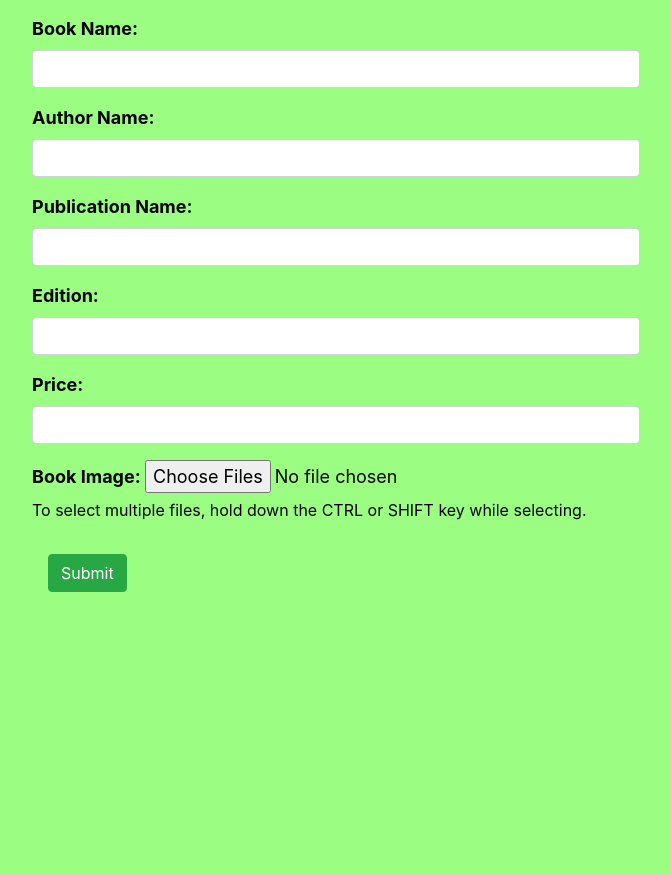
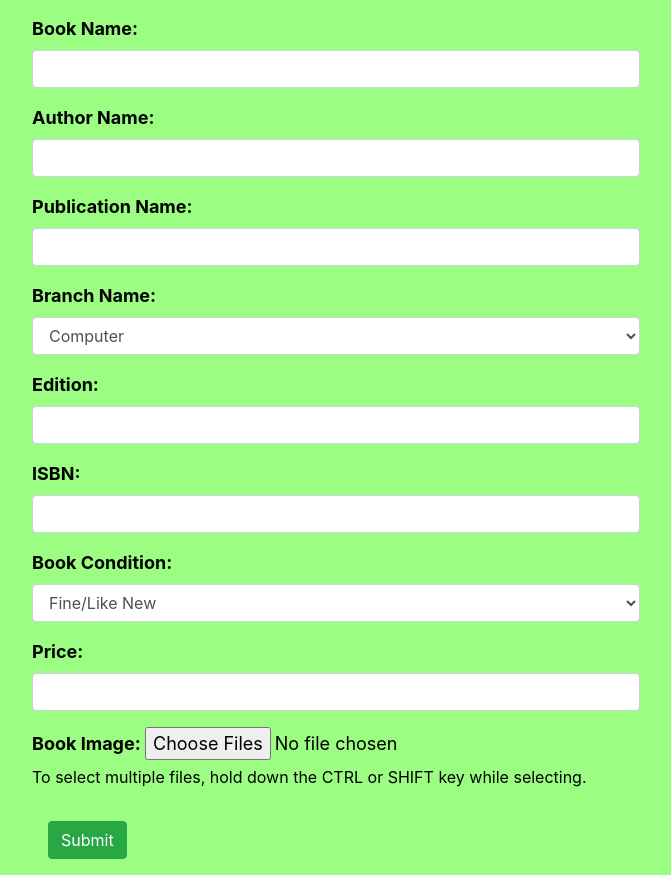
Before and after one commit to snehageorge25/Mini-Project, a Flask app: page /sell_books in a window 1280 px wide. Shown: the part 203-1078 px from the top of the page, without its empty margins (243-914 px from the left). Before the commit the page ends 795 px from the top, so only its background shows below. Run offline with Flask 2, Linux system fonts and the light colour scheme; some libraries are stand-ins or nearby versions.

Commit message:
changes in sell books form

```diff
--- a/forms.py
+++ b/forms.py
@@ -1,5 +1,5 @@
 from flask_wtf import FlaskForm
-from wtforms import StringField, PasswordField, SubmitField, IntegerField, RadioField
+from wtforms import StringField, PasswordField, SubmitField, IntegerField, RadioField,SelectField
 from wtforms.fields.html5 import DateField
 from wtforms.validators import InputRequired, Length, Email, EqualTo, NumberRange
 
@@ -19,8 +19,13 @@ class LoginForm(FlaskForm):
 class SellBooksForm(FlaskForm):
     book_name = StringField('Book Name:', validators=[InputRequired(), Length(min=2, max=20)])
     author_name = StringField('Author Name:', validators=[InputRequired(), Length(min=2, max=20)])
-    publication_name = StringField('Publication Name:', validators=[InputRequired(), Length(min=2, max=20)])
+    publication_name = StringField('Publication Name:',validators=[InputRequired(), Length(min=2, max=20)])
+    branchchoices=['Computer','Information Technology','EnTC','Mechanical','Civil','Electrical']
+    branch=SelectField('Branch Name:',choices=branchchoices,validators=[InputRequired()])
     edition = IntegerField('Edition:', validators=[InputRequired(),NumberRange(min=2000, max=2020)])
+    ISBN=IntegerField('ISBN:',validators=[InputRequired(),Length(min=13,max=13)])
+    conditionchoices=['Fine/Like New','Near Fine','Very Good','Good','Fair','Poor']
+    book_condition=SelectField('Book Condition:',choices=conditionchoices,validators=[InputRequired()])
     price = IntegerField('Price:', validators=[InputRequired()])
 
 class EditProfileForm(FlaskForm):
--- a/templates/index.html
+++ b/templates/index.html
@@ -25,7 +25,7 @@
       <h2 class="text-center">Branch<h2>
              <a href="#" class="btn nav-theme text-white btn-lg btn-block">Computer </a>
              <a href="#" class="btn nav-theme text-white btn-lg btn-block">Information Technology </a>
-             <a href="#" class="btn nav-theme text-white btn-lg btn-block">ENTC </a>
+             <a href="#" class="btn nav-theme text-white btn-lg btn-block">EnTC </a>
              <a href="#" class="btn nav-theme text-white btn-lg btn-block">Mechanical </a>
              <a href="#" class="btn nav-theme text-white btn-lg btn-block">Civil </a>
              <a href="#" class="btn nav-theme text-white btn-lg btn-block">Electrical </a>
--- a/templates/sellbooks.html
+++ b/templates/sellbooks.html
@@ -25,17 +25,32 @@
 
             <div class="form-group-1">
               {{ book_form.author_name.label(class="form-control-label") }}
-              {{ book_form.author_name(class="form-control col-sm-10") }}
+              {{ book_form.author_name(class="form-control col-sm-10   ") }}
             </div>
 
             <div class="form-group-1">
               {{ book_form.publication_name.label(class="form-control-label") }}
-              {{ book_form.publication_name(class="form-control col-sm-10") }}
+              {{ book_form.publication_name(class="form-control col-sm-10" ) }}
+            </div>
+
+            <div class="form-group-1">
+              {{ book_form.branch.label(class="form-control-label") }}
+              {{ book_form.branch(class="form-control col-sm-10" ) }}
             </div>
 
             <div class="form-group-1">
               {{ book_form.edition.label(class="form-control-label") }}
               {{ book_form.edition(class="form-control col-sm-10") }}
+            </div>
+
+            <div class="form-group-1">
+              {{ book_form.ISBN.label(class="form-control-label") }}
+              {{ book_form.ISBN(class="form-control col-sm-10" ) }}
+            </div>
+
+            <div class="form-group-1">
+              {{ book_form.book_condition.label(class="form-control-label") }}
+              {{ book_form.book_condition(class="form-control col-sm-10" ) }}
             </div>
 
             <div class="form-group-1">
```
